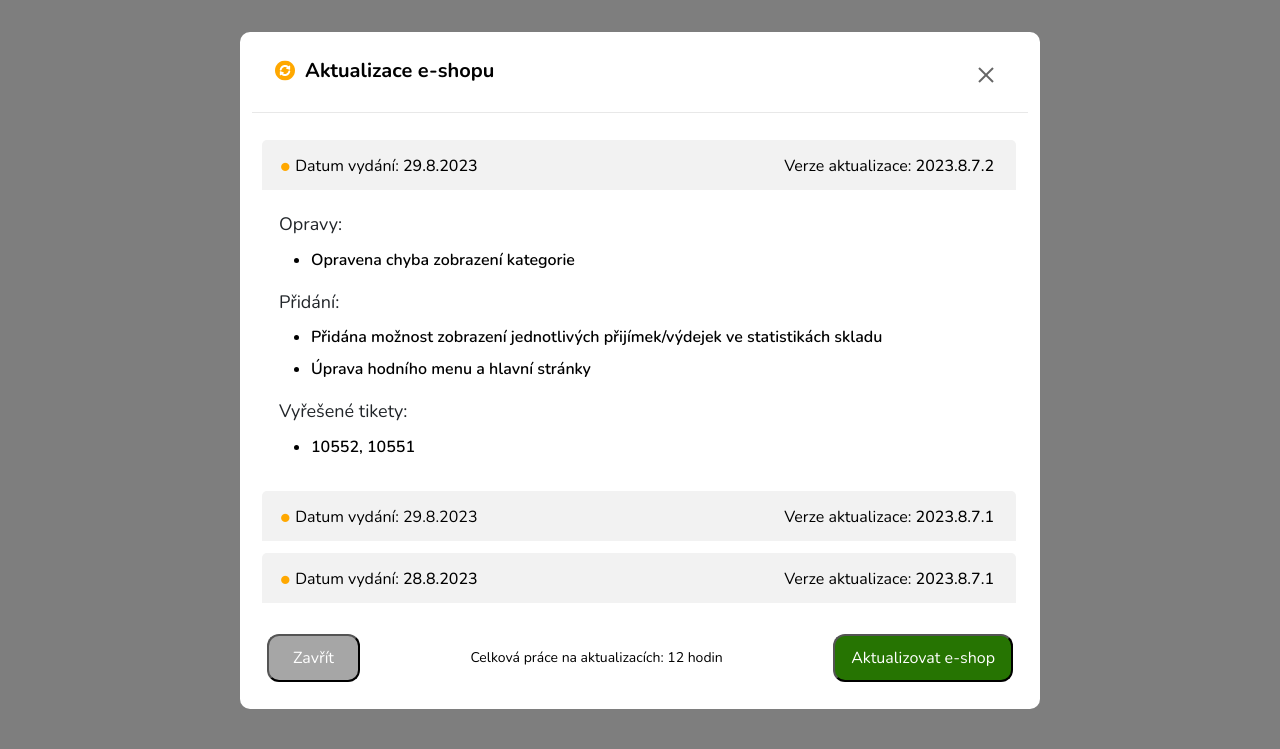
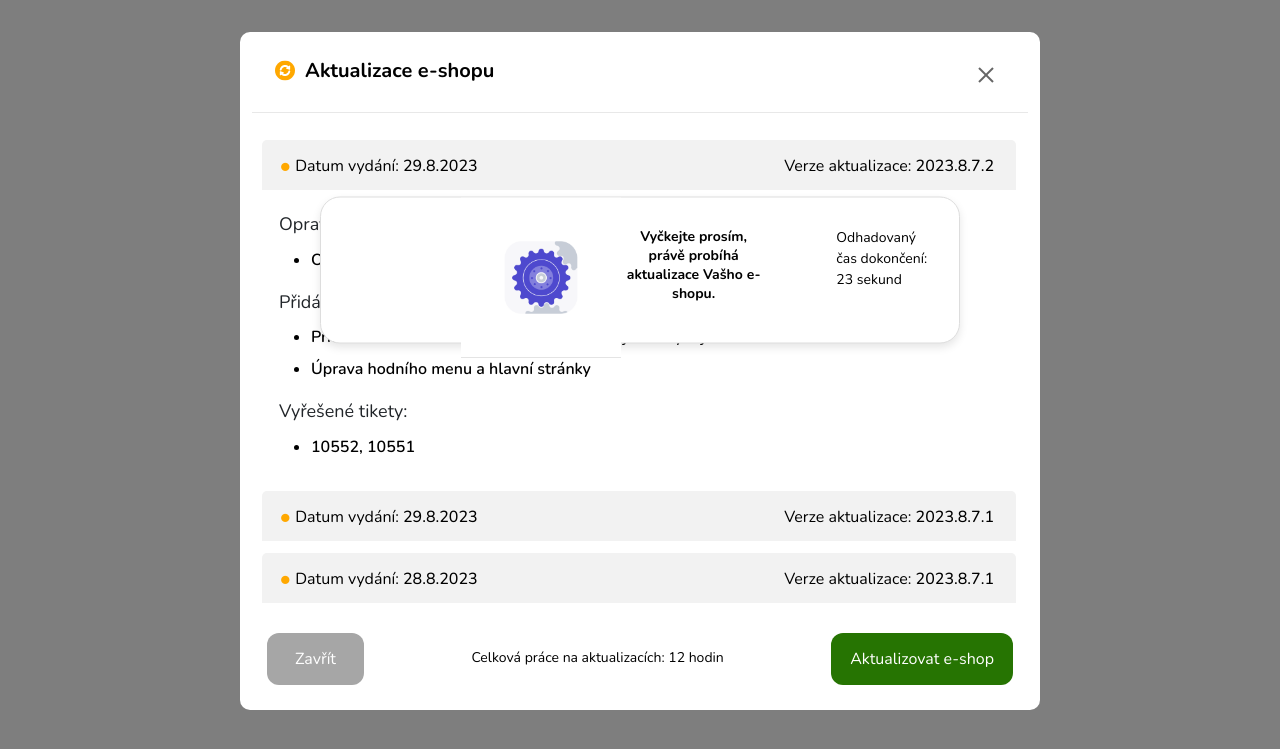
Before and after one commit to tobiaslicek/Webmex-int, a PHP site: page / in a window 1280 px wide. Shown: the part 50-799 px from the top of the page. Run offline with PHP 8.4, Linux system fonts and the light colour scheme; some libraries are stand-ins or nearby versions; grey boxes are pictures that could not be loaded.

Commit message:
add javaScript file for popup window

```diff
--- a/index.html
+++ b/index.html
@@ -32,6 +32,7 @@
     </form>
   </header>
 
+  <main>
     <div class="container">
       <div class="aktualizace">
         <svg class="circular-arrow" xmlns="http://www.w3.org/2000/svg" width="20" height="21" viewBox="0 0 20 21"
@@ -102,7 +103,7 @@
               <button class="btn btn-link collapsed" data-bs-toggle="collapse" data-bs-target="#collapseTwo"
                 aria-expanded="false" aria-controls="collapseTwo">
                 <ul class="custom-list">
-                <li class="li-datum">Datum vydání: <span class="li-span"></span> 29.8.2023</li>
+                  <li class="li-datum">Datum vydání: <span class="li-span">29.8.2023</span> </li>
                   <li class="li-verze">Verze aktualizace: <span class="li-span">2023.8.7.1</span> </li>
                 </ul>
               </button>
@@ -180,8 +181,15 @@
         <button class="zavrit">Zavřít</button>
         <p>Celková práce na aktualizacích: 12 hodin</p>
         <button class="aktualizovat">Aktualizovat e-shop</button>
+        <div id="popupNotification" class="popup">
+<img src="img/nastaveni.gif" alt="nastavení">
+  <p class="first"> Vyčkejte prosím, právě probíhá aktualizace Vašho e-shopu.</p>
+  <p class="second">Odhadovaný čas dokončení: 23 sekund</p>
 </div>
       </div>
+    </div>
+  </main>
+  <script src="script.js"></script>
   <script src="https://cdn.jsdelivr.net/npm/@popperjs/core@2.11.8/dist/umd/popper.min.js"
     integrity="sha384-I7E8VVD/ismYTF4hNIPjVp/Zjvgyol6VFvRkX/vR+Vc4jQkC+hVqc2pM8ODewa9r"
     crossorigin="anonymous"></script>
--- /dev/null
+++ b/script.js
@@ -0,0 +1,7 @@
+document.querySelector('.aktualizovat').addEventListener('click', function () {
+  document.getElementById('popupNotification').style.display = 'block';
+
+  setTimeout(function () {
+    document.getElementById('popupNotification').style.display = 'none';
+  }, 4000);
+});
--- a/style.css
+++ b/style.css
@@ -178,22 +178,61 @@ li.custom-list {
 .zavrit {
   display: flex;
   margin-left: 10px;
-  padding: 10px 24px;
+  padding: 14px 28px;
   justify-content: center;
   align-items: center;
   gap: 10px;
   border-radius: 12px;
   background: #a6a6a6;
   color: #ffffff;
+  border: none;
 }
 
 .aktualizovat {
   display: flex;
-  padding: 10px 16px;
+  padding: 14px 19px;
   justify-content: center;
   align-items: center;
   gap: 10px;
   border-radius: 12px;
   background: #267402;
   color: #ffffff;
+  border: none;
 }
+
+.popup {
+  display: none;
+  position: fixed;
+  top: 40%;
+  left: 50%;
+  transform: translate(-50%, -50%);
+  padding: 15px 30px;
+  background-color: #ffffff;
+  border: 1px solid #ddd;
+  border-radius: 20px;
+  box-shadow: 0 4px 8px rgba(0, 0, 0, 0.1);
+  z-index: 1000;
+  display: flex;
+
+}
+
+.popup img {
+  margin-left: 110px;
+  width: 160px;
+  margin-top: -15px;
+  margin-bottom: -30px;
+  background: url(<path-to-image>), lightgray 50% / cover no-repeat;
+}
+
+.first {
+  text-align: center;
+  font-size: 16px;
+  font-weight: 700;
+  line-height: normal;
+  margin-bottom: -5px;
+}
+
+.second {
+  margin-bottom: 20px;
+  margin-left: 70px;
+}
```
Also changed, not shown: img/nastaveni.gif (added). Lines whose indentation alone changed are shown as unchanged.
